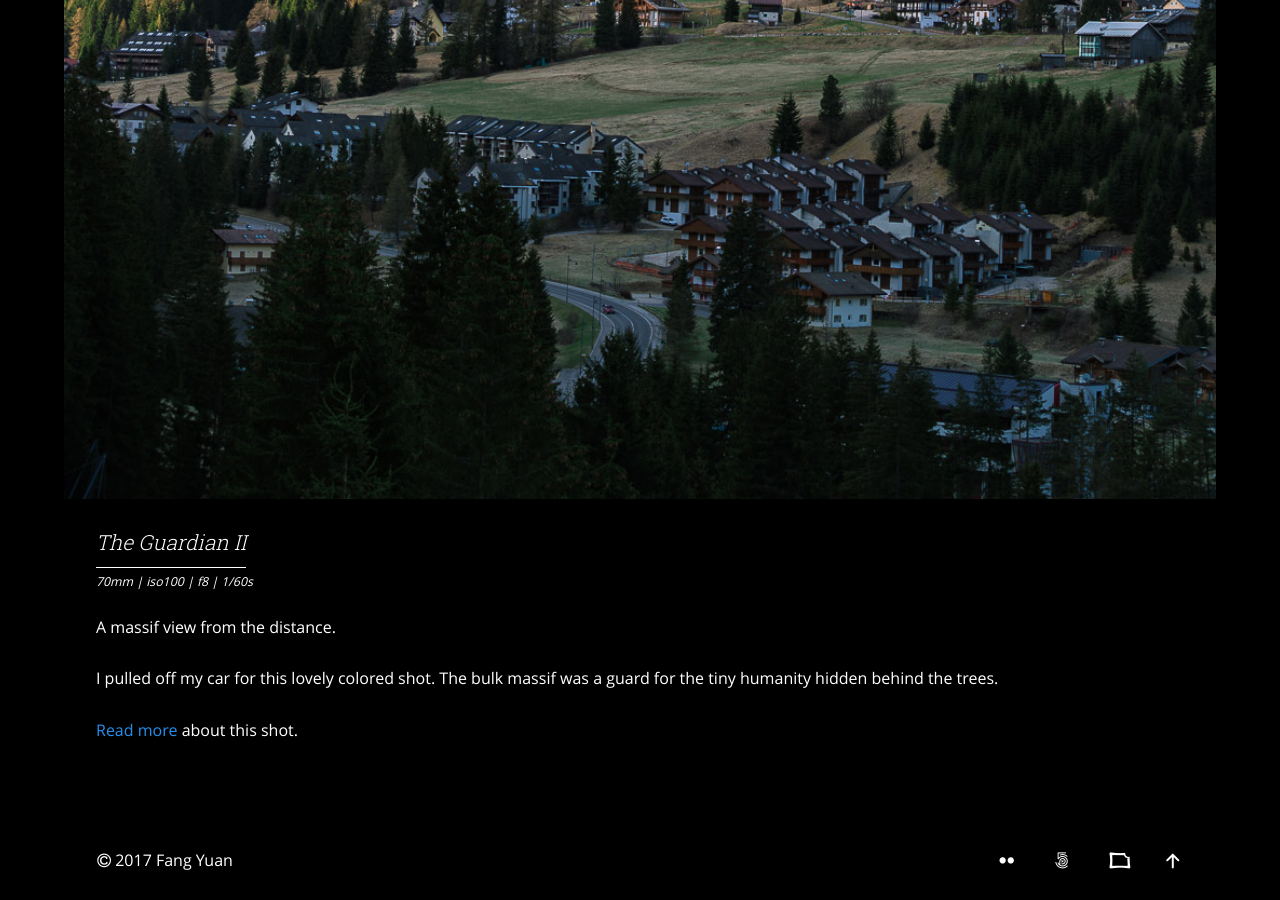
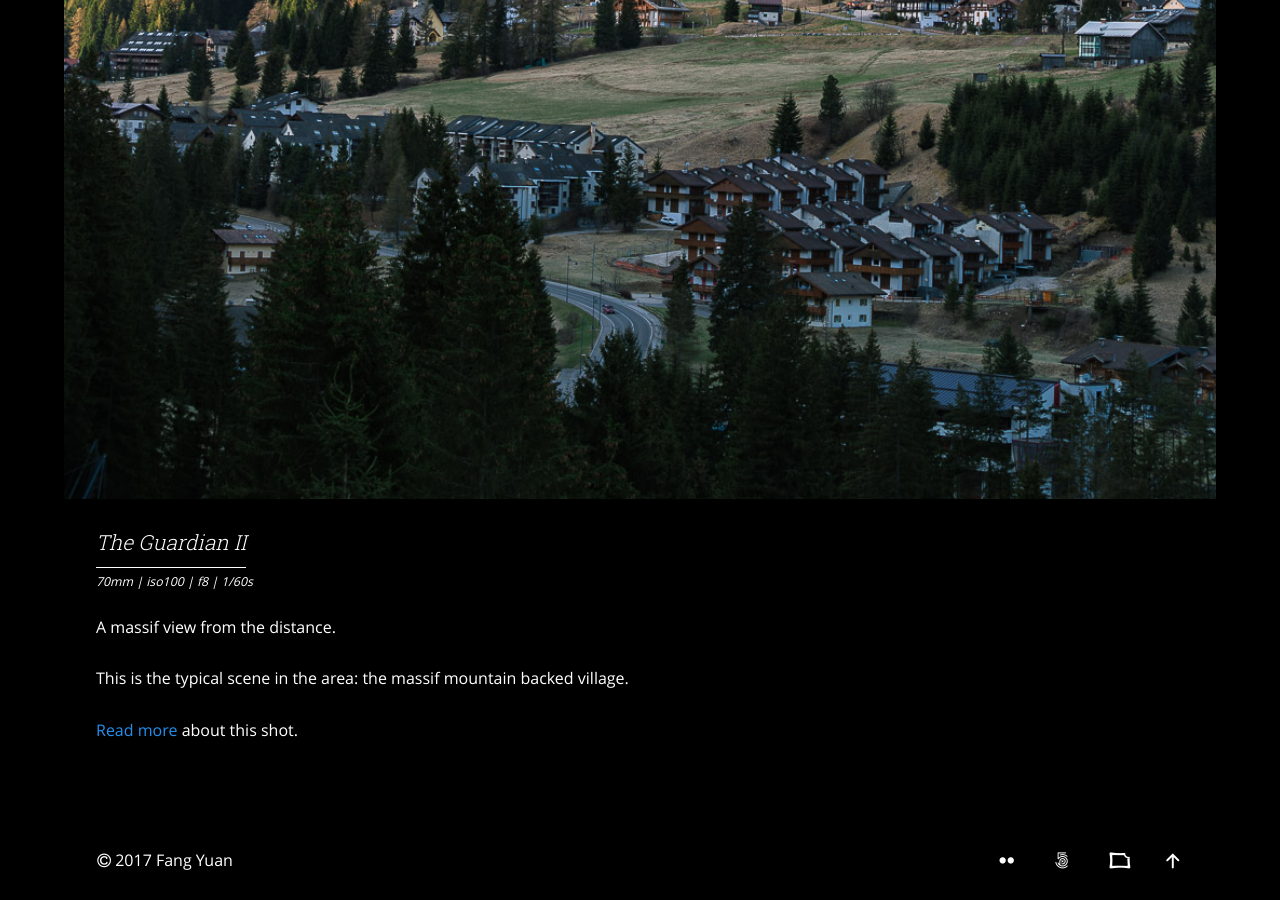
Before and after one commit to fayndee/fayndee.github.io, a Jekyll site: the page built from _photos/dolomites/2017-04-17-the-guardian-ii.md, in a window 1280 px wide and 900 px high, scrolled down 1318 px. Built offline with Jekyll 4.4.1, drawn with Linux system fonts in a browser that asks for light colours; comment, search, counter and statistics services are not loaded.

Commit message:
UPDATE: Guardian picture description.

```diff
--- a/_photos/dolomites/2017-04-17-the-guardian-ii.md
+++ b/_photos/dolomites/2017-04-17-the-guardian-ii.md
@@ -11,6 +11,6 @@ filters:
 
 A massif view from the distance.
 
-I pulled off my car for this lovely colored shot. The bulk massif was a guard for the tiny humanity hidden behind the trees.
+This is the typical scene in the area: the massif mountain backed village.
 
 [Read more](<{% link shutterbug/blog/_posts/2017-06-21-dolomites-photography-sunrise-langkofel.md %}>) about this shot.
```
Also changed, not shown: _photos/dolomites/2017-04-16-the-guardian-i.md (+1 -1 lines), shutterbug/blog/_posts/2017-06-21-dolomites-photography-sunrise-langkofel.md (+1 -1 lines), images/gallery/dolomites/the_guardian_i_1067x1600.jpg, images/gallery/dolomites/the_guardian_i_400x600.jpg, images/gallery/dolomites/the_guardian_i_800x1200.jpg, images/gallery/dolomites/the_guardian_ii_1067x1600.jpg, images/gallery/dolomites/the_guardian_ii_400x600.jpg, images/gallery/dolomites/the_guardian_ii_800x1200.jpg.
